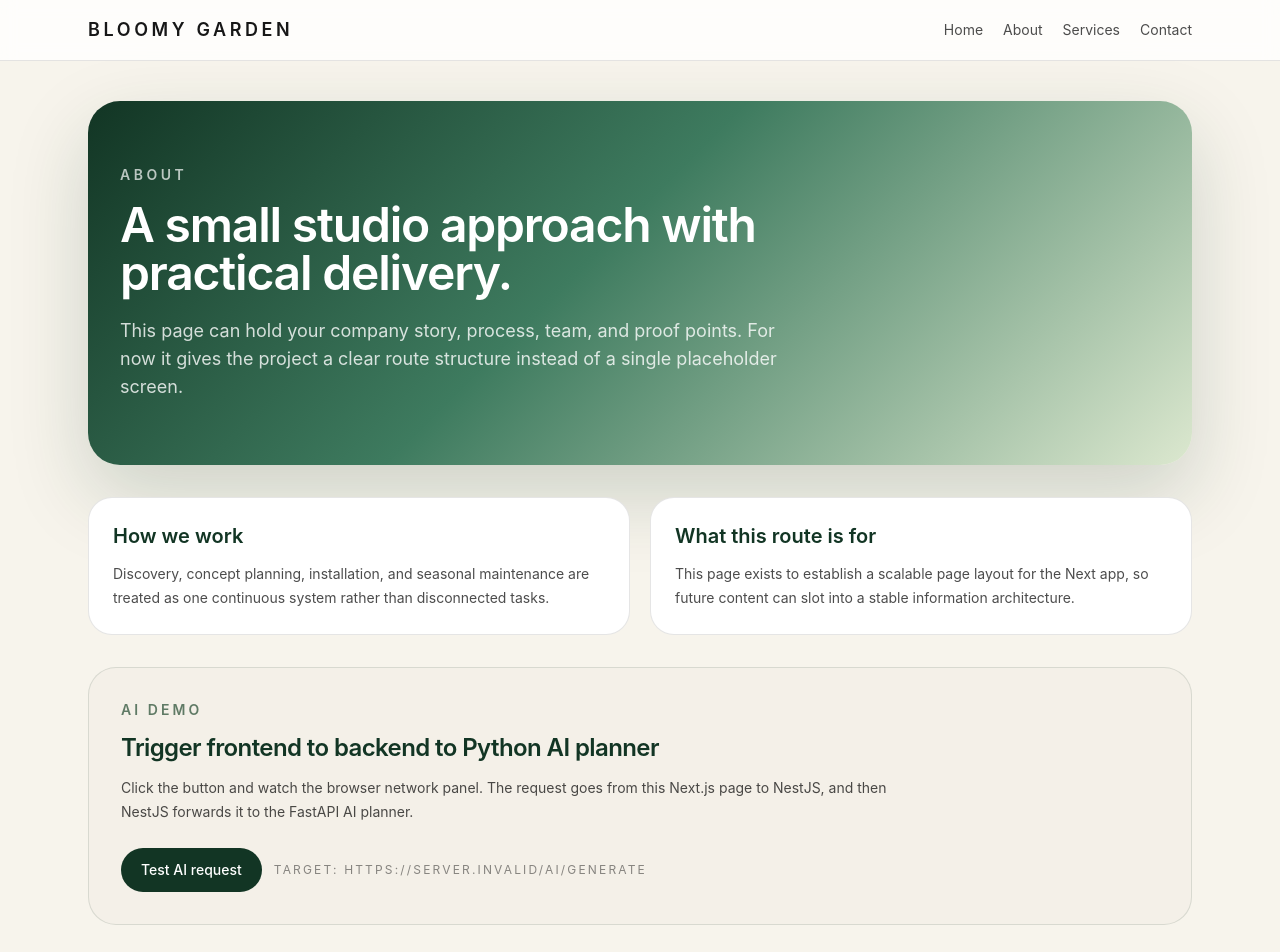
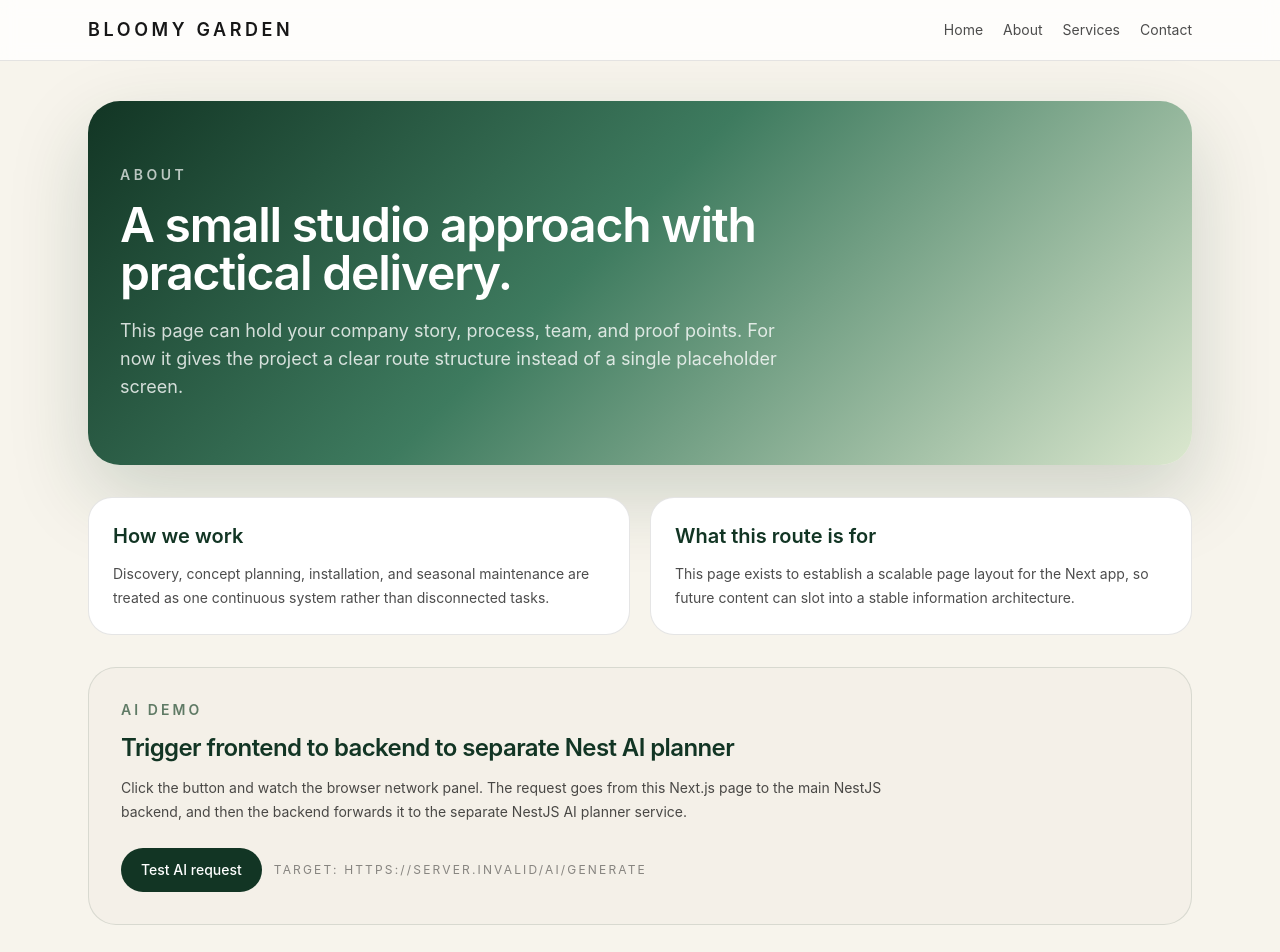
Before and after one commit to savefimvasil/bloomy-frontend, a Next.js app: page /about in a window 1280 px wide. Shown: the top 952 px of the page. Built offline with nearby package versions, Linux system fonts and the light colour scheme; no server answers.

Commit message:
update readme

```diff
--- a/components/ui/about-ai-demo.tsx
+++ b/components/ui/about-ai-demo.tsx
@@ -59,11 +59,12 @@ export function AboutAiDemo() {
           AI demo
         </p>
         <h2 className="mt-3 text-2xl font-semibold tracking-tight text-[#123524]">
-          Trigger frontend to backend to Python AI planner
+          Trigger frontend to backend to separate Nest AI planner
         </h2>
         <p className="mt-3 text-sm leading-6 text-black/70">
           Click the button and watch the browser network panel. The request goes from this Next.js
-          page to NestJS, and then NestJS forwards it to the FastAPI AI planner.
+          page to the main NestJS backend, and then the backend forwards it to the separate
+          NestJS AI planner service.
         </p>
 
         <div className="mt-6 flex flex-wrap items-center gap-3">
```
